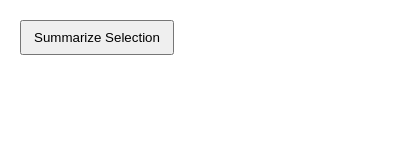
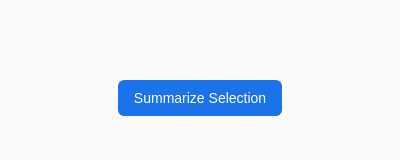
Before and after one commit to Nabs2000/og-stocks-google-chrome-ai-project, a browser extension: page popup/popup.html in a window 400 px wide. Drawn offline with Linux system fonts and the light colour scheme.

Commit message:
Added some stylding to popup

```diff
--- /dev/null
+++ b/popup/popup.css
@@ -0,0 +1,36 @@
+body {
+  display: flex;
+  flex-direction: column;
+  align-items: center;
+  justify-content: center;
+  min-width: 250px;
+  min-height: 180px;
+  font-family: system-ui, sans-serif;
+  text-align: center;
+  background-color: #fafafa;
+  margin: 0;
+  padding: 10px;
+}
+
+#summarizeBtn {
+  margin-top: 12px;
+  padding: 10px 16px;
+  background-color: #1a73e8;
+  color: white;
+  border: none;
+  border-radius: 6px;
+  cursor: pointer;
+  font-size: 14px;
+  transition: background 0.2s ease;
+}
+
+#summarizeBtn:hover {
+  background-color: #155ab6;
+}
+
+#summaryOutput {
+  margin-top: 16px;
+  white-space: pre-wrap;
+  font-size: 13px;
+  color: #333;
+}
--- a/popup/popup.html
+++ b/popup/popup.html
@@ -2,11 +2,7 @@
 <html>
   <head>
     <meta charset="utf-8" />
-    <style>
-      body { font-family: system-ui, sans-serif; padding: 12px; width: 320px; }
-      #summaryOutput { white-space: pre-wrap; margin-top: 10px; }
-      button { padding: 8px 12px; }
-    </style>
+  <link rel="stylesheet" href="popup.css" />
   </head>
   <body>
     <button id="summarizeBtn">Summarize Selection</button>
```
